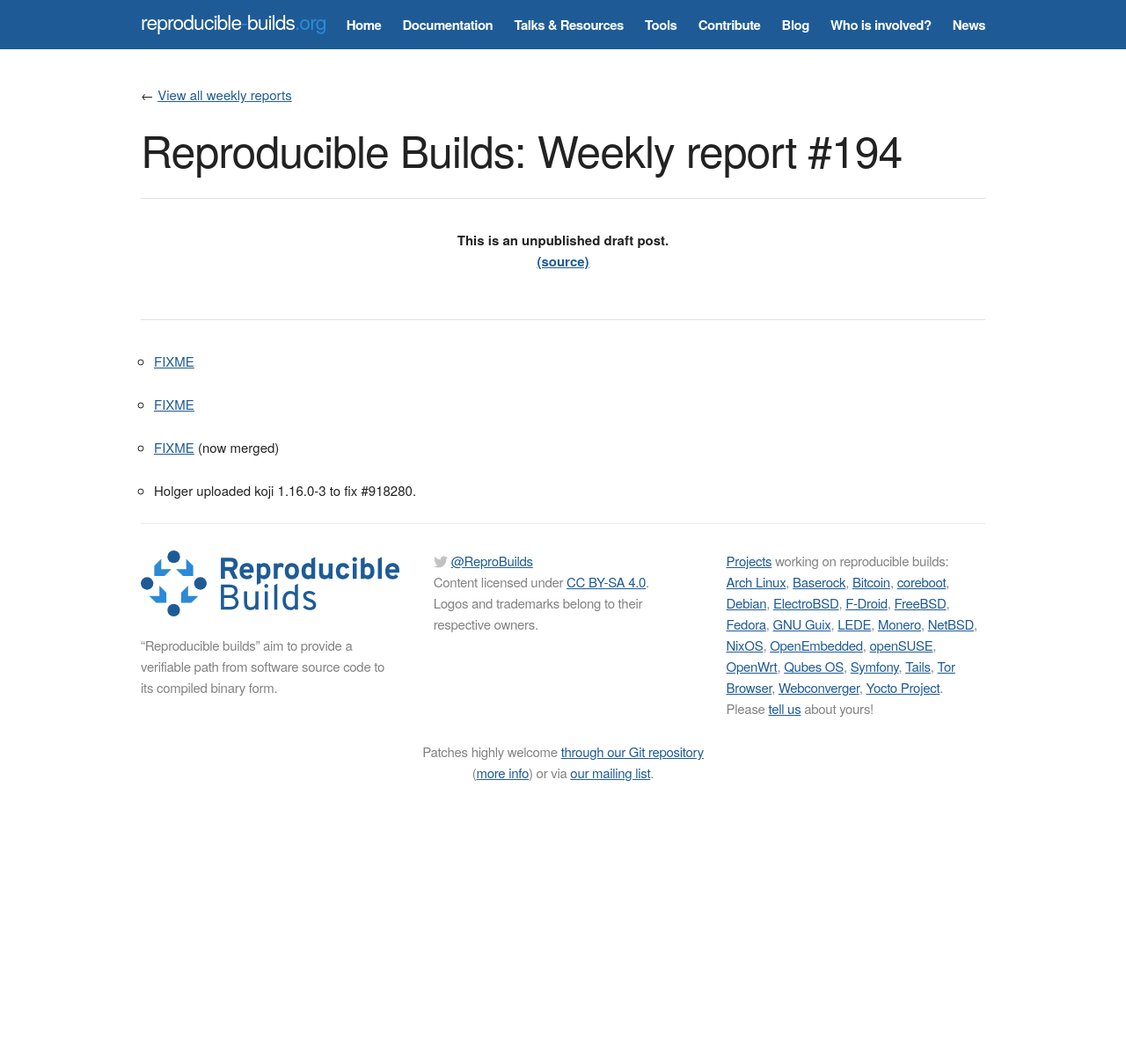
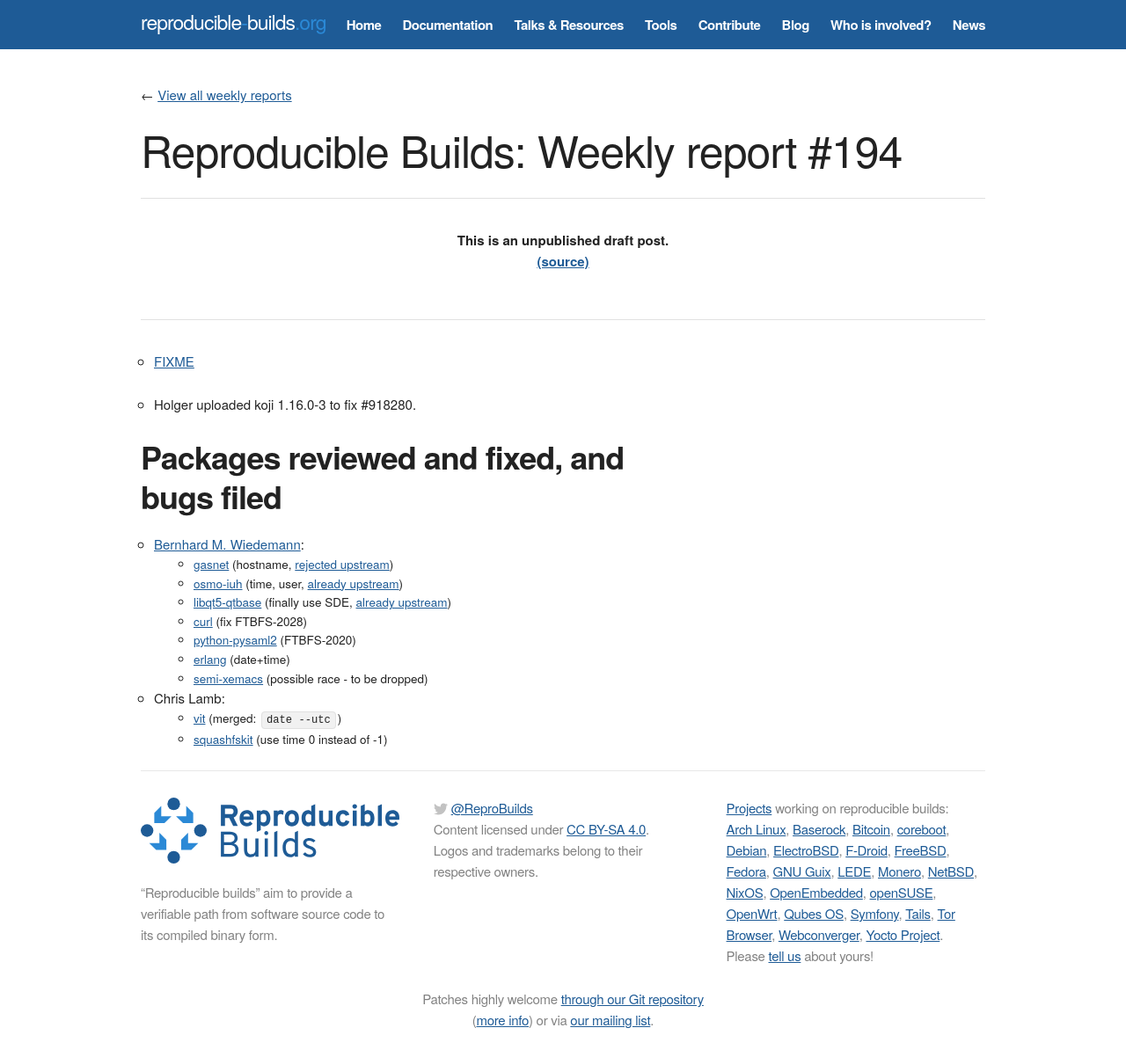
Before and after one commit to prototypefund/reproducible-website, a Jekyll site: the page built from _blog/posts/194.md, in a window 1280 px wide. Shown: the whole page at 88% size. Built offline with Jekyll 4.4.1, drawn with Linux system fonts in a browser that asks for light colours; some web fonts are replaced; before the commit the page ends 921 px from its top, so only the background shows below that.

Commit message:
194: +7 patches ; -2 FIXMEs

```diff
--- a/_blog/posts/194.md
+++ b/_blog/posts/194.md
@@ -5,8 +5,18 @@
 
 * [FIXME](https://bugs.debian.org/918480)
 
-* [FIXME](https://github.com/squashfskit/squashfskit/pull/2)
+* Holger uploaded koji 1.16.0-3 to fix #918280.
 
-* [FIXME](https://github.com/scottkosty/vit/pull/161) (now merged)
+## Packages reviewed and fixed, and bugs filed
 
-* Holger uploaded koji 1.16.0-3 to fix #918280.
+* [Bernhard M. Wiedemann](https://lizards.opensuse.org/author/bmwiedemann/):
+    * [gasnet](https://build.opensuse.org/request/show/663288) (hostname, [rejected upstream](https://bitbucket.org/berkeleylab/gasnet/pull-requests/253/allow-to-not-store-build-date-user-and/diff))
+    * [osmo-iuh](https://build.opensuse.org/request/show/663349) (time, user, [already upstream](https://gerrit.osmocom.org/#/c/osmo-iuh/+/9387))
+    * [libqt5-qtbase](https://build.opensuse.org/request/show/663360) (finally use SDE, [already upstream](https://codereview.qt-project.org/243636))
+    * [curl](https://github.com/curl/curl/pull/3443) (fix FTBFS-2028)
+    * [python-pysaml2](https://github.com/IdentityPython/pysaml2/pull/581) (FTBFS-2020)
+    * [erlang](https://bugzilla.opensuse.org/show_bug.cgi?id=1120947) (date+time)
+    * [semi-xemacs](https://bugzilla.opensuse.org/show_bug.cgi?id=1120942) (possible race - to be dropped)
+* Chris Lamb:
+    * [vit](https://github.com/scottkosty/vit/pull/161) (merged: `date --utc`)
+    * [squashfskit](https://github.com/squashfskit/squashfskit/pull/2) (use time 0 instead of -1)
```
